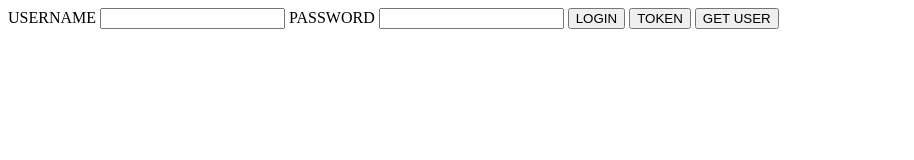
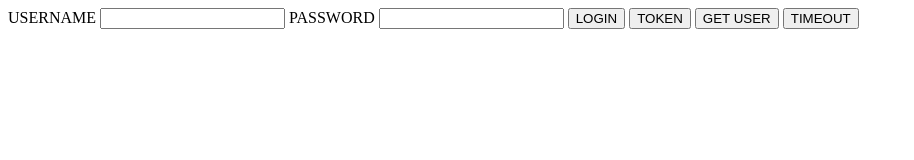
Before and after one commit to therabidraccoon/tutorial-javascript-base, a plain HTML site: page login.html in a window 1280 px wide. Shown: the whole page, without its empty margins (0-914 px from the left). Drawn offline with Linux system fonts and the light colour scheme.

Commit message:
updated promises

```diff
--- a/js/login.js
+++ b/js/login.js
@@ -63,3 +63,17 @@ function test() {
 
   console.log("FINE TEST");
 }
+
+function testPromise() {
+  let playPromise = new Promise((resolve) => {
+    setTimeout(() => {
+      resolve("FINITO TIMEOUT");
+    }, 5000);
+  });
+
+  console.log("promise mandata");
+
+  playPromise.then((pippo) => {
+    alert(pippo);
+  });
+}
--- a/login.html
+++ b/login.html
@@ -18,6 +18,8 @@
 
     <button onclick="test()">GET USER</button>
 
+    <button onclick="testPromise()">TIMEOUT</button>
+
     <h2 id="welcome" style="display: none">Benvenuto!</h2>
     <p id="dati-utente"></p>
   </body>
```
